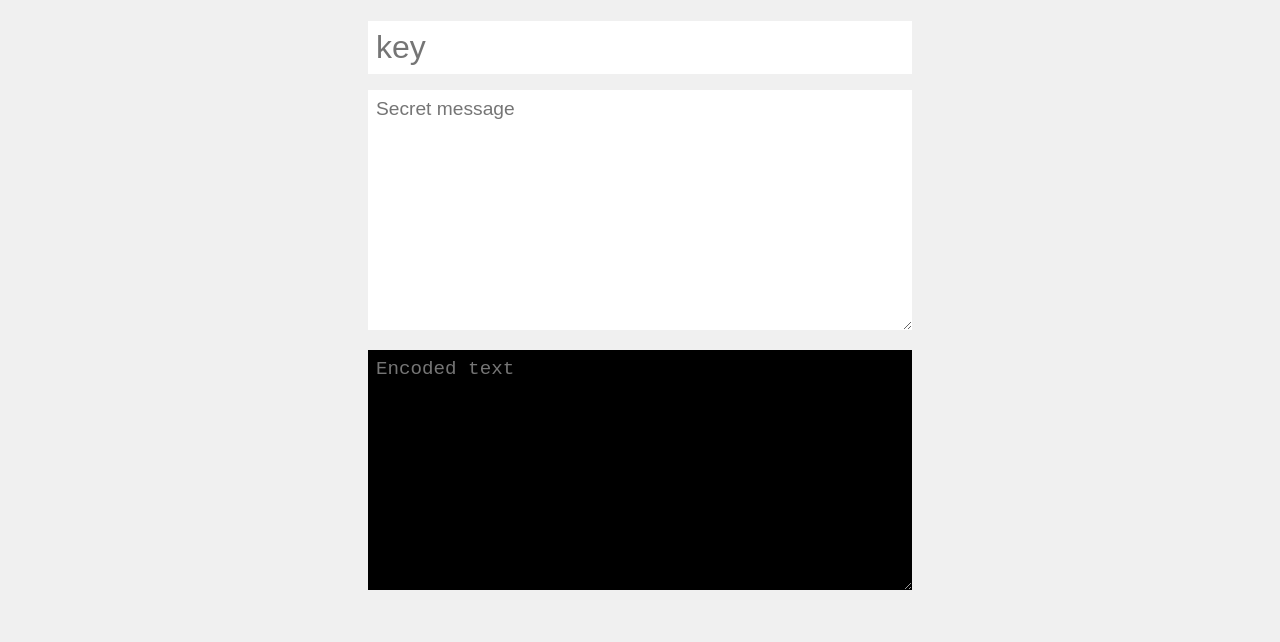
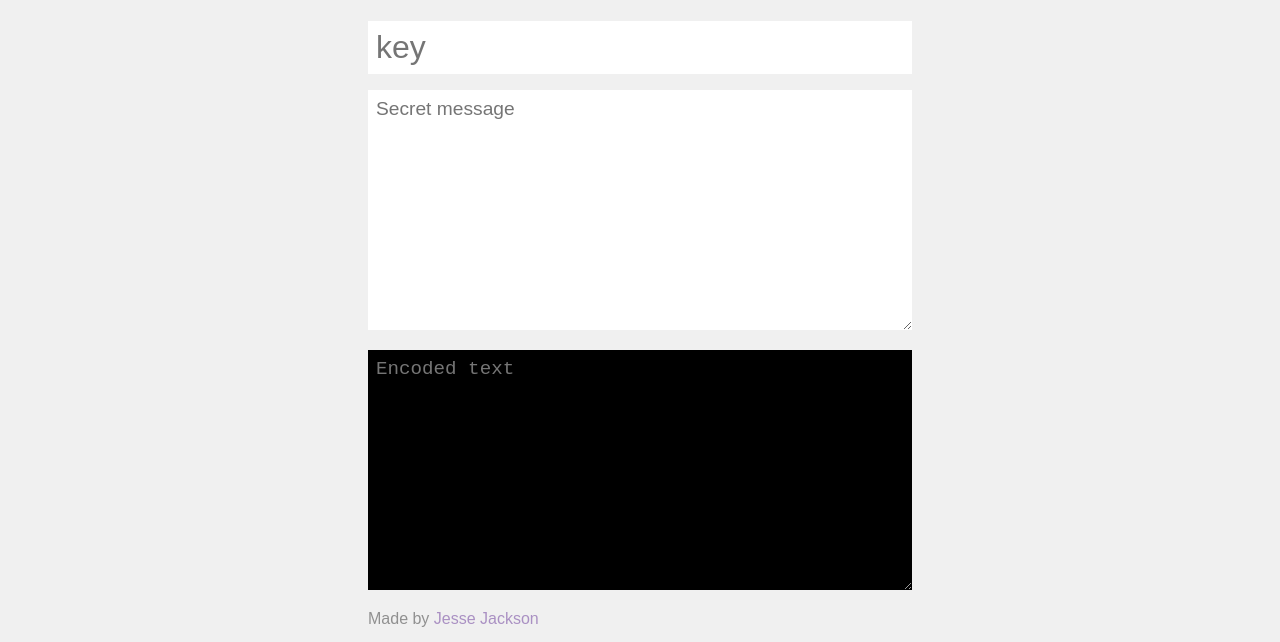
Before and after one commit to jsejcksn/secrets, a plain HTML site: page index.html in a window 1280 px wide. Shown: the part 158-800 px from the top of the page. Drawn offline with Linux system fonts and the light colour scheme.

Commit message:
Coloring, link styling, attribution

```diff
--- a/index.html
+++ b/index.html
@@ -2,6 +2,8 @@
 <html lang="en">
 <head>
 	<meta charset="utf-8" />
+	<meta name="application-name" content="Secrets">
+	<meta name="author" content="Jesse Jackson">
 	<meta name="description" content="Encrypt and decrypt secret messages">
 	<meta name="viewport" content="width=device-width, initial-scale=1, maximum-scale=1">
 
@@ -29,6 +31,12 @@
 	<textarea id="ciphertext" autocapitalize="off" autocomplete="off" autocorrect="off" placeholder="Encoded text" spellcheck="false"></textarea>
 </div>
 
+<footer>
+	<div>
+		<p>Made by <a href="//github.com/jessejackson/">Jesse Jackson</a></p>
+	</div>
+</footer>
+
 <script src="secrets.js"></script>
 
 </body>
--- a/secrets.css
+++ b/secrets.css
@@ -16,13 +16,38 @@ body {
 	font-family: sans-serif;
 	}
 
+footer {
+	color: rgba(0, 0, 0, .4);
+	}
+
+footer a:link {
+	color: rgba(64, 0, 128, 0.4);
+	text-decoration: none;
+	}
+
+footer a:hover {
+	color: rgba(64, 0, 128, 0.4);
+	text-decoration: none;
+	}
+
+footer a:visited {
+	color: rgba(64, 0, 128, 0.4);
+	text-decoration: none;
+	}
+
+footer div:first-child {
+	margin: 0 auto;
+	max-width: 35rem;
+	padding: .5rem;
+	}
+
 h1 {
 	font-size: 3rem;
 	margin-top: 1rem;
 	}
 
 header {
-	background-color: #7f00ff;
+	background-color: rgb(127, 0, 255);
 	color: rgb(255, 255, 255);
 	}
 
@@ -32,7 +57,7 @@ header div:first-child {
 	padding: .5rem;
 	}
 
-p {
+header div:first-child p {
 	margin-top: 1em;
 	margin-bottom: 1rem;
 	}
```
